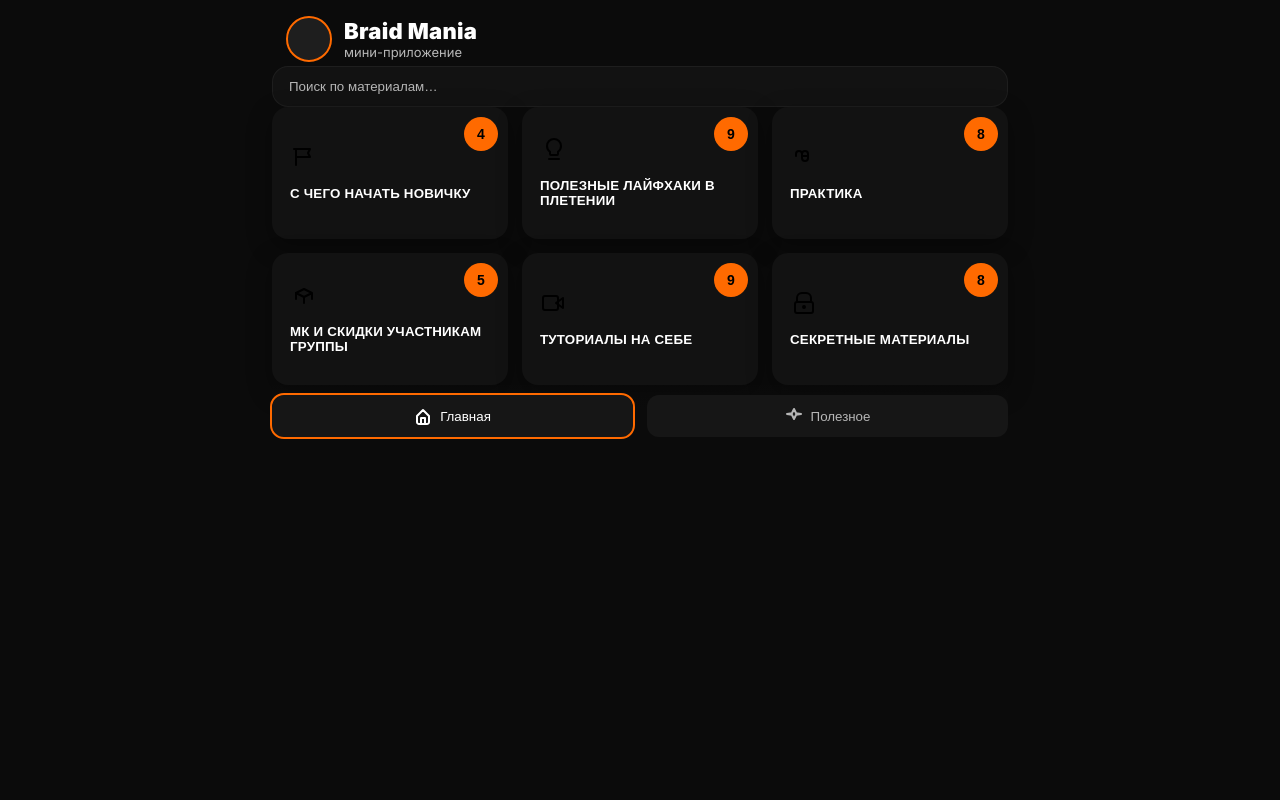
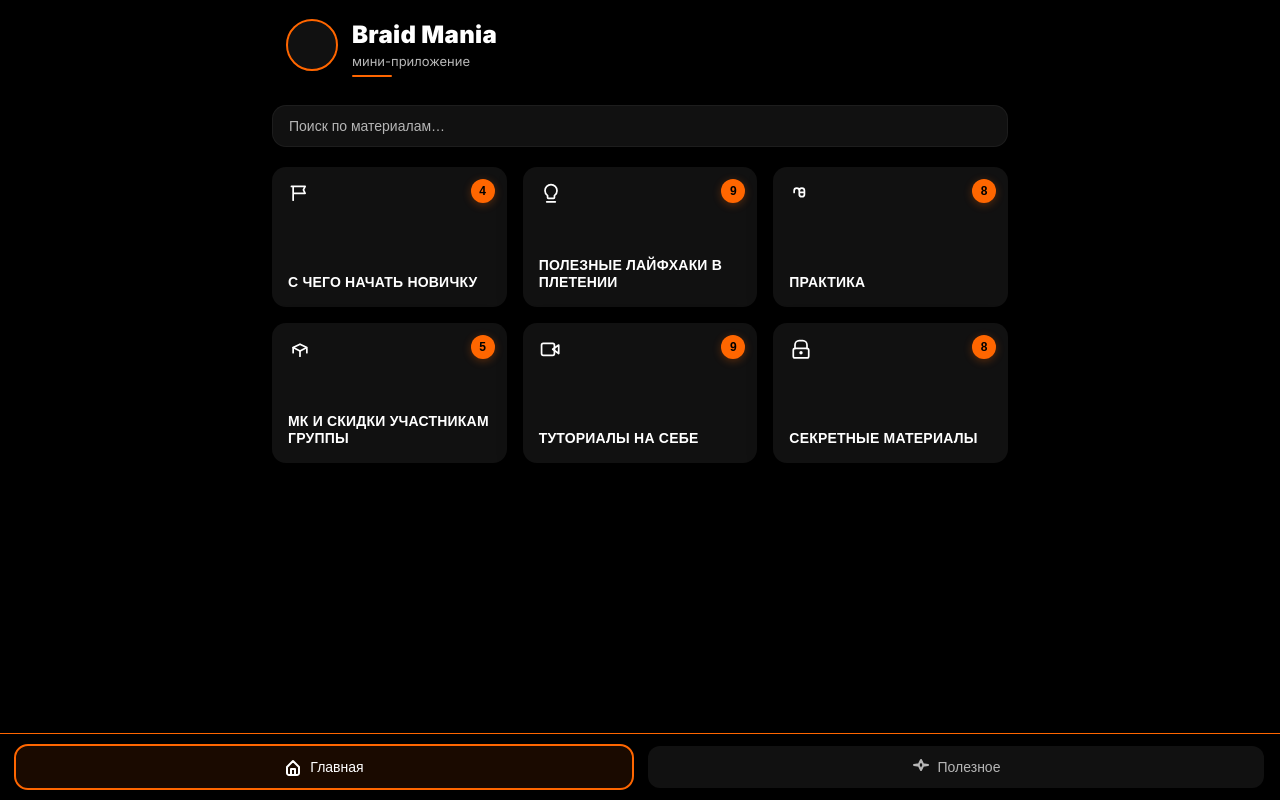
Before and after one commit to preff23/braidmaniaminiapp, a Next.js app: page / in a window 1280 px wide. Built offline with nearby package versions, Linux system fonts and the light colour scheme.

Commit message:
Fix ХЛБ style: fixed tabbar, proper spacing, card layout, and icons

```diff
--- a/src/app/globals.css
+++ b/src/app/globals.css
@@ -3,14 +3,14 @@
 @tailwind utilities;
 
 :root {
-  --bg: #0B0B0B;
-  --surface: #121212;
+  --bg: #000000;
+  --surface: #111111;
   --text: #FFFFFF;
   --muted: #B6B6B6;
-  --accent: #FF6A00;
+  --accent: #FF6600;
   --shadow: 0 8px 24px rgba(0,0,0,.35);
-  --radius: 16px;
-  --gap: 14px;
+  --radius: 14px;
+  --gap: 16px;
 }
 
 * {
@@ -32,6 +32,7 @@ body {
 
 body {
   min-height: 100vh;
+  padding-bottom: calc(80px + env(safe-area-inset-bottom));
 }
 
 a {
@@ -77,28 +78,47 @@ a {
 .header {
   display: flex;
   align-items: center;
-  gap: 14px;
-  padding: 18px 16px 6px;
+  gap: 16px;
+  padding: 20px 16px 16px;
+  margin-bottom: 20px;
 }
 
 .avatar {
-  width: 42px;
-  height: 42px;
-  border-radius: 999px;
-  background: #1E1E1E;
+  width: 48px;
+  height: 48px;
+  border-radius: 50%;
+  background: var(--surface);
   outline: 2px solid var(--accent);
+  flex-shrink: 0;
+}
+
+.titles {
+  flex: 1;
 }
 
 .titles h1 {
-  font-size: 22px;
+  font-size: 24px;
   font-weight: 900;
-  margin: 0;
+  margin: 0 0 4px 0;
   letter-spacing: .3px;
+  color: var(--text);
 }
 
 .subtitle {
   color: var(--muted);
   font-size: 13px;
+  position: relative;
+}
+
+.subtitle::after {
+  content: '';
+  position: absolute;
+  bottom: -8px;
+  left: 0;
+  width: 40px;
+  height: 2px;
+  background: var(--accent);
+  border-radius: 1px;
 }
 
 /* Grid */
@@ -106,6 +126,7 @@ a {
   display: grid;
   grid-template-columns: repeat(2, 1fr);
   gap: var(--gap);
+  margin-bottom: 20px;
 }
 
 @media (min-width: 720px) {
@@ -117,15 +138,22 @@ a {
 /* Category Card */
 .card {
   position: relative;
-  padding: 18px;
+  padding: 16px;
   background: var(--surface);
   border-radius: var(--radius);
   box-shadow: var(--shadow);
   text-align: left;
-  min-height: 132px;
-  transition: transform .06s ease, box-shadow .15s ease;
+  min-height: 140px;
+  transition: all 0.2s ease;
   border: none;
   cursor: pointer;
+  display: flex;
+  flex-direction: column;
+}
+
+.card:hover {
+  transform: translateY(-2px);
+  box-shadow: 0 12px 32px rgba(255, 102, 0, 0.15);
 }
 
 .card:active {
@@ -134,31 +162,37 @@ a {
 }
 
 .card-icon {
-  width: 28px;
-  height: 28px;
-  margin-bottom: 14px;
+  width: 24px;
+  height: 24px;
+  margin: 0 auto 12px 0;
+  color: var(--text);
 }
 
 .card-title {
   font-weight: 800;
-  line-height: 1.1;
+  font-size: 14px;
+  line-height: 1.2;
   letter-spacing: .2px;
   color: var(--text);
+  text-transform: uppercase;
+  margin-top: auto;
 }
 
 .card-badge {
   position: absolute;
-  top: 10px;
-  right: 10px;
+  top: 12px;
+  right: 12px;
   background: var(--accent);
   color: #000;
-  width: 34px;
-  height: 34px;
-  border-radius: 999px;
-  display: grid;
-  place-items: center;
+  width: 24px;
+  height: 24px;
+  border-radius: 50%;
+  display: flex;
+  align-items: center;
+  justify-content: center;
   font-weight: 800;
-  font-size: 14px;
+  font-size: 12px;
+  box-shadow: 0 2px 8px rgba(255, 102, 0, 0.3);
 }
 
 /* Link Button */
@@ -174,17 +208,18 @@ a {
   color: var(--text);
   transition: all 0.2s ease;
   cursor: pointer;
+  font-size: 14px;
 }
 
 .link-button:hover {
-  background: rgba(255, 106, 0, 0.1);
+  background: rgba(255, 102, 0, 0.1);
   transform: translateX(4px);
 }
 
 .link-button .arrow {
   color: var(--accent);
   font-weight: bold;
-  font-size: 18px;
+  font-size: 16px;
   transition: transform 0.2s ease;
 }
 
@@ -201,12 +236,14 @@ a {
   color: var(--text);
   width: 100%;
   transition: all 0.2s ease;
+  font-size: 14px;
+  margin-bottom: 20px;
 }
 
 .search:focus {
   outline: none;
   border-color: var(--accent);
-  box-shadow: 0 0 0 2px rgba(255, 106, 0, 0.1);
+  box-shadow: 0 0 0 2px rgba(255, 102, 0, 0.1);
 }
 
 .search::placeholder {
@@ -215,16 +252,18 @@ a {
 
 /* Tab Bar */
 .tabbar {
-  position: sticky;
+  position: fixed;
   bottom: 0;
   left: 0;
   right: 0;
-  padding: 10px env(safe-area-inset-right) calc(10px + env(safe-area-inset-bottom)) env(safe-area-inset-left);
-  background: linear-gradient(180deg, rgba(11,11,11,.2) 0%, #0B0B0B 40%);
+  padding: 12px 16px calc(12px + env(safe-area-inset-bottom));
+  background: var(--bg);
+  border-top: 1px solid var(--accent);
   display: grid;
   grid-template-columns: 1fr 1fr;
   gap: var(--gap);
   z-index: 50;
+  box-shadow: 0 -4px 20px rgba(0, 0, 0, 0.3);
 }
 
 .tab {
@@ -234,21 +273,28 @@ a {
   gap: 8px;
   padding: 12px 14px;
   border-radius: 12px;
-  background: #161616;
+  background: var(--surface);
   color: var(--muted);
   border: none;
   cursor: pointer;
   transition: all 0.2s ease;
+  font-size: 14px;
+  font-weight: 500;
 }
 
 .tab.active {
   color: var(--text);
   outline: 2px solid var(--accent);
+  background: rgba(255, 102, 0, 0.1);
 }
 
 .tab svg {
   width: 18px;
   height: 18px;
+}
+
+.tab:hover:not(.active) {
+  color: var(--accent);
 }
 
 /* Container */
--- a/src/app/useful/page.tsx
+++ b/src/app/useful/page.tsx
@@ -31,12 +31,12 @@ function UsefulPageContent() {
     <div className="container">
       <Header />
 
-      <div className="grid mb-20">
+      <div className="grid">
         {/* Работы учеников */}
         <CategoryCard
           title="Работы учеников"
           icon={
-            <svg width="28" height="28" viewBox="0 0 28 28" fill="none" xmlns="http://www.w3.org/2000/svg">
+            <svg width="24" height="24" viewBox="0 0 28 28" fill="none" xmlns="http://www.w3.org/2000/svg">
               <path d="M14 2L16.09 6.26L21 7L16.09 7.74L14 12L11.91 7.74L7 7L11.91 6.26L14 2Z" stroke="currentColor" strokeWidth="2" strokeLinecap="round" strokeLinejoin="round"/>
             </svg>
           }
@@ -52,7 +52,7 @@ function UsefulPageContent() {
           <CategoryCard
             title="Знакомство"
             icon={
-              <svg width="28" height="28" viewBox="0 0 28 28" fill="none" xmlns="http://www.w3.org/2000/svg">
+              <svg width="24" height="24" viewBox="0 0 28 28" fill="none" xmlns="http://www.w3.org/2000/svg">
                 <path d="M20 21V19C20 17.9391 19.5786 16.9217 18.8284 16.1716C18.0783 15.4214 17.0609 15 16 15H8C6.93913 15 5.92172 15.4214 5.17157 16.1716C4.42143 16.9217 4 17.9391 4 19V21" stroke="currentColor" strokeWidth="2" strokeLinecap="round" strokeLinejoin="round"/>
                 <circle cx="12" cy="7" r="4" stroke="currentColor" strokeWidth="2"/>
               </svg>
--- a/src/components/Icons.tsx
+++ b/src/components/Icons.tsx
@@ -1,25 +1,25 @@
-// SVG иконки
+// SVG иконки для карточек категорий (24px)
 export const FlagIcon = () => (
-  <svg width="28" height="28" viewBox="0 0 28 28" fill="none" xmlns="http://www.w3.org/2000/svg">
+  <svg width="24" height="24" viewBox="0 0 28 28" fill="none" xmlns="http://www.w3.org/2000/svg">
     <path d="M6 4V20M6 4H20L18 8L20 12H6M6 4H4" stroke="currentColor" strokeWidth="2" strokeLinecap="round" strokeLinejoin="round"/>
   </svg>
 );
 
 export const BulbIcon = () => (
-  <svg width="28" height="28" viewBox="0 0 28 28" fill="none" xmlns="http://www.w3.org/2000/svg">
+  <svg width="24" height="24" viewBox="0 0 28 28" fill="none" xmlns="http://www.w3.org/2000/svg">
     <path d="M14 2C10.13 2 7 5.13 7 9C7 11.38 8.19 13.47 10 14.74V17C10 17.55 10.45 18 11 18H17C17.55 18 18 17.55 18 17V14.74C19.81 13.47 21 11.38 21 9C21 5.13 17.87 2 14 2Z" stroke="currentColor" strokeWidth="2" strokeLinecap="round" strokeLinejoin="round"/>
     <path d="M9 22H19" stroke="currentColor" strokeWidth="2" strokeLinecap="round" strokeLinejoin="round"/>
   </svg>
 );
 
 export const HandIcon = () => (
-  <svg width="28" height="28" viewBox="0 0 28 28" fill="none" xmlns="http://www.w3.org/2000/svg">
+  <svg width="24" height="24" viewBox="0 0 28 28" fill="none" xmlns="http://www.w3.org/2000/svg">
     <path d="M18 11V9C18 7.34 16.66 6 15 6C13.34 6 12 7.34 12 9V11M18 11V13C18 14.66 16.66 16 15 16C13.34 16 12 14.66 12 13V11M18 11H12M12 11V9C12 7.34 10.66 6 9 6C7.34 6 6 7.34 6 9V11" stroke="currentColor" strokeWidth="2" strokeLinecap="round" strokeLinejoin="round"/>
   </svg>
 );
 
 export const CapIcon = () => (
-  <svg width="28" height="28" viewBox="0 0 28 28" fill="none" xmlns="http://www.w3.org/2000/svg">
+  <svg width="24" height="24" viewBox="0 0 28 28" fill="none" xmlns="http://www.w3.org/2000/svg">
     <path d="M22 10V16M22 10L14 6L6 10L14 14L22 10Z" stroke="currentColor" strokeWidth="2" strokeLinecap="round" strokeLinejoin="round"/>
     <path d="M6 10V16" stroke="currentColor" strokeWidth="2" strokeLinecap="round" strokeLinejoin="round"/>
     <path d="M14 14V20" stroke="currentColor" strokeWidth="2" strokeLinecap="round" strokeLinejoin="round"/>
@@ -27,20 +27,21 @@ export const CapIcon = () => (
 );
 
 export const CamIcon = () => (
-  <svg width="28" height="28" viewBox="0 0 28 28" fill="none" xmlns="http://www.w3.org/2000/svg">
+  <svg width="24" height="24" viewBox="0 0 28 28" fill="none" xmlns="http://www.w3.org/2000/svg">
     <path d="M23 7L16 12L23 17V7Z" stroke="currentColor" strokeWidth="2" strokeLinecap="round" strokeLinejoin="round"/>
     <rect x="3" y="5" width="15" height="14" rx="2" ry="2" stroke="currentColor" strokeWidth="2"/>
   </svg>
 );
 
 export const LockIcon = () => (
-  <svg width="28" height="28" viewBox="0 0 28 28" fill="none" xmlns="http://www.w3.org/2000/svg">
+  <svg width="24" height="24" viewBox="0 0 28 28" fill="none" xmlns="http://www.w3.org/2000/svg">
     <rect x="5" y="11" width="18" height="11" rx="2" ry="2" stroke="currentColor" strokeWidth="2"/>
     <circle cx="14" cy="16" r="1" stroke="currentColor" strokeWidth="2"/>
     <path d="M7 11V7C7 4.24 9.24 2 12 2H16C18.76 2 21 4.24 21 7V11" stroke="currentColor" strokeWidth="2" strokeLinecap="round" strokeLinejoin="round"/>
   </svg>
 );
 
+// SVG иконки для таббара (18px)
 export const HomeIcon = () => (
   <svg width="18" height="18" viewBox="0 0 18 18" fill="none" xmlns="http://www.w3.org/2000/svg">
     <path d="M3 9L9 3L15 9V15C15 15.5304 14.7893 16.0391 14.4142 16.4142C14.0391 16.7893 13.5304 17 13 17H5C4.46957 17 3.96086 16.7893 3.58579 16.4142C3.21071 16.0391 3 15.5304 3 15V9Z" stroke="currentColor" strokeWidth="2" strokeLinecap="round" strokeLinejoin="round"/>
```
